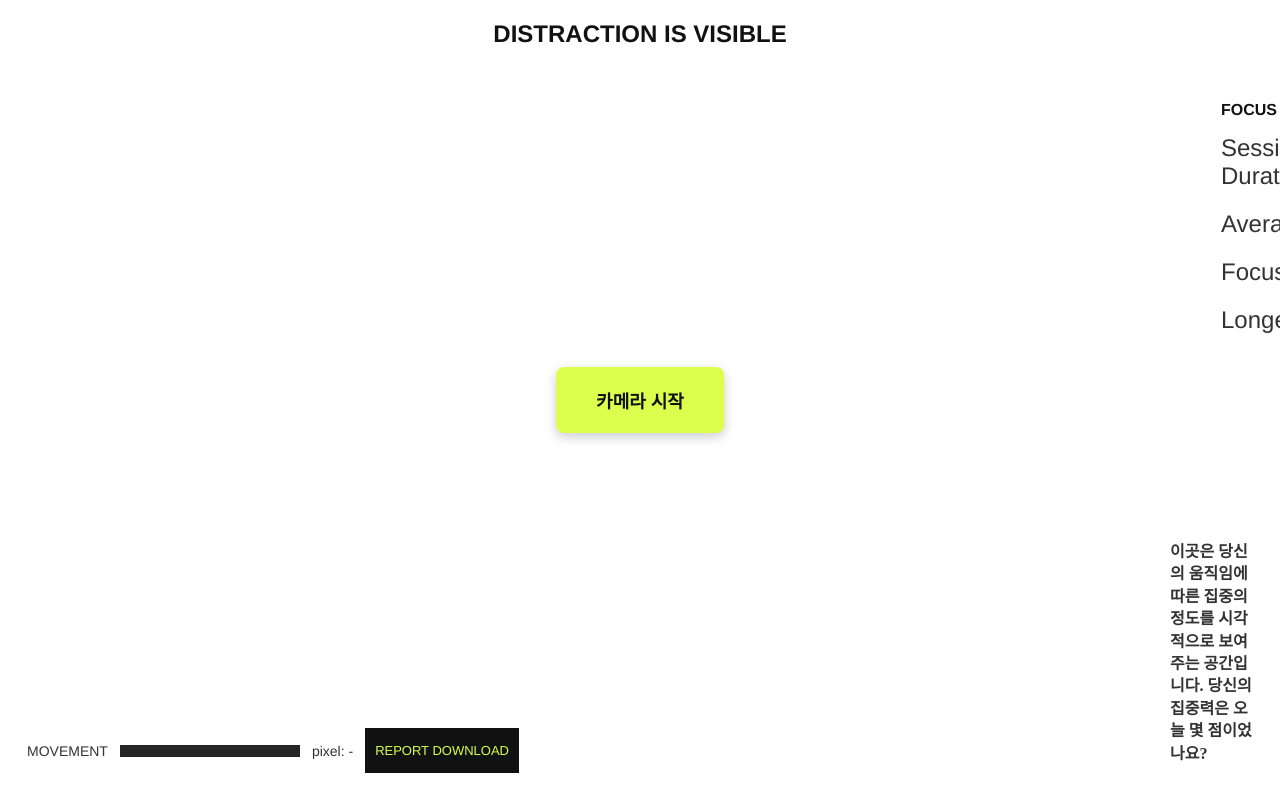
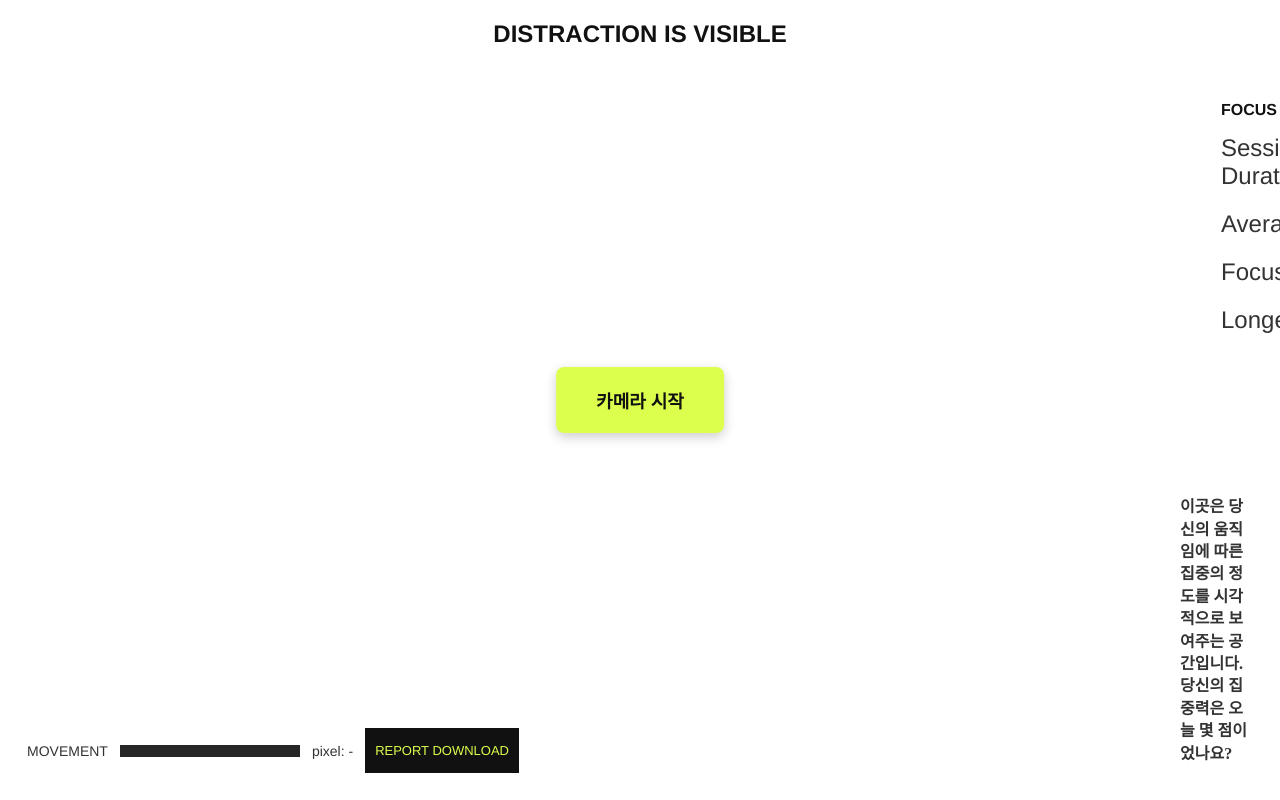
Before and after one commit to jayunJang/6week, a plain HTML site: page index.html in a window 1280 px wide. Drawn offline with Linux system fonts and the light colour scheme; a script that the page names is missing.

Commit message:
Update index.html

```diff
--- a/index.html
+++ b/index.html
@@ -60,8 +60,7 @@
             font-weight: 600;
             cursor: pointer;
             z-index: 1001;
-            border-radius: 4px;
-        }
+                }
 
         .focus-report.collapsed {
             transform: translateX(100%);
@@ -151,7 +150,7 @@
             font-weight: 700;
             font-family: pretendard variable;
             color: #333;
-            padding: 15px 20px;
+            padding: 15px 30px;
 
             max-width: 400px;
             line-height: 1.4;
```
